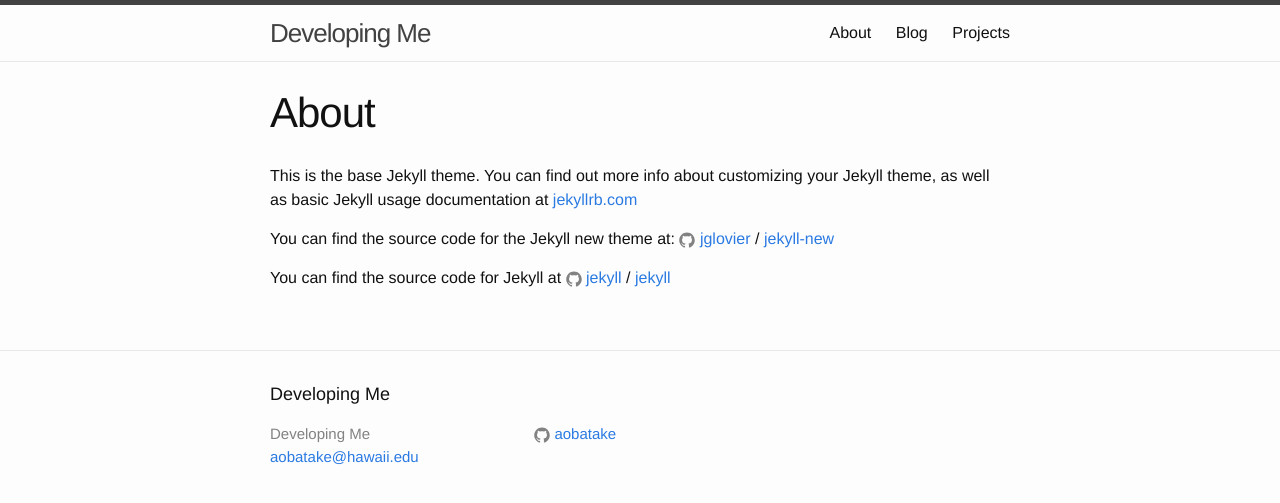
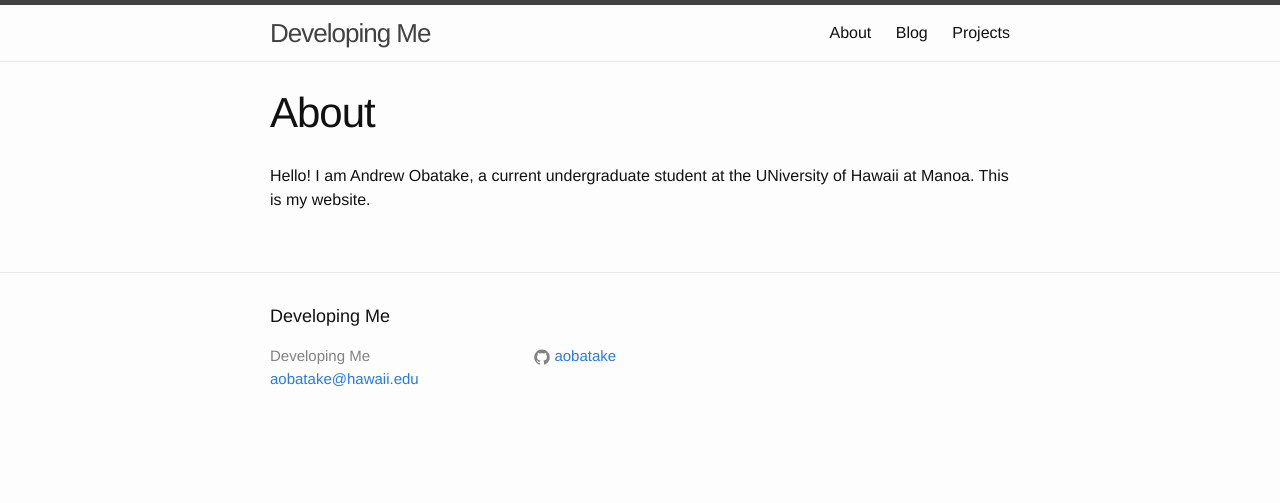
Before and after one commit to aobatake/aobatake.github.io, a Jekyll site: the page built from about/about.md, in a window 1280 px wide. Shown: the top 503 px of the page. Built offline with Jekyll 4.4.1, drawn with Linux system fonts in a browser that asks for light colours.

Commit message:
updated pages

```diff
--- a/about/about.md
+++ b/about/about.md
@@ -4,12 +4,4 @@ title: About
 permalink: /about/
 ---
 
-This is the base Jekyll theme. You can find out more info about customizing your Jekyll theme, as well as basic Jekyll usage documentation at [jekyllrb.com](http://jekyllrb.com/)
-
-You can find the source code for the Jekyll new theme at:
-{% include icon-github.html username="jglovier" %} /
-[jekyll-new](https://github.com/jglovier/jekyll-new)
-
-You can find the source code for Jekyll at
-{% include icon-github.html username="jekyll" %} /
-[jekyll](https://github.com/jekyll/jekyll)
+Hello! I am Andrew Obatake, a current undergraduate student at the UNiversity of Hawaii at Manoa. This is my website.
--- a/index.html
+++ b/index.html
@@ -3,7 +3,6 @@ layout: default
 ---
 
 <div class="home">
-<div class="navbar">
   <h1 class="page-heading">Hello and welcome!</h1>
 
   <ul class="post-list">
```
Also changed, not shown: blog/blog.md (+20 -0 lines), projects/projects.md (+1 -1 lines).
